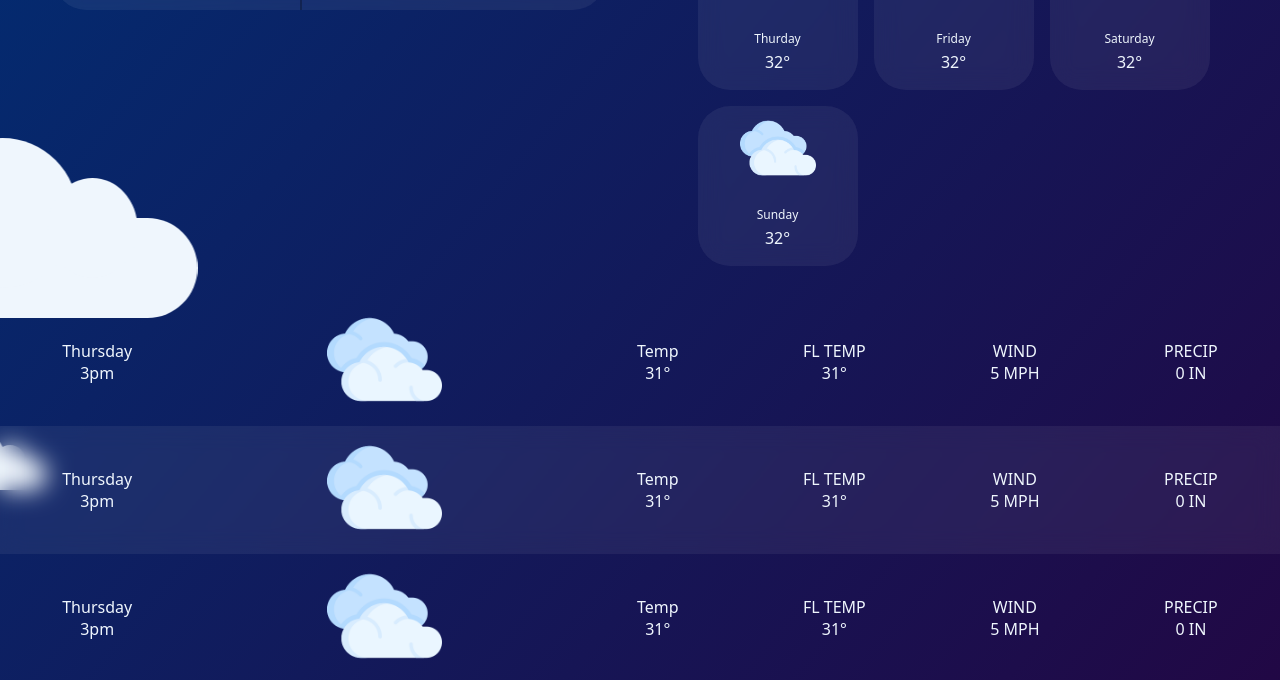
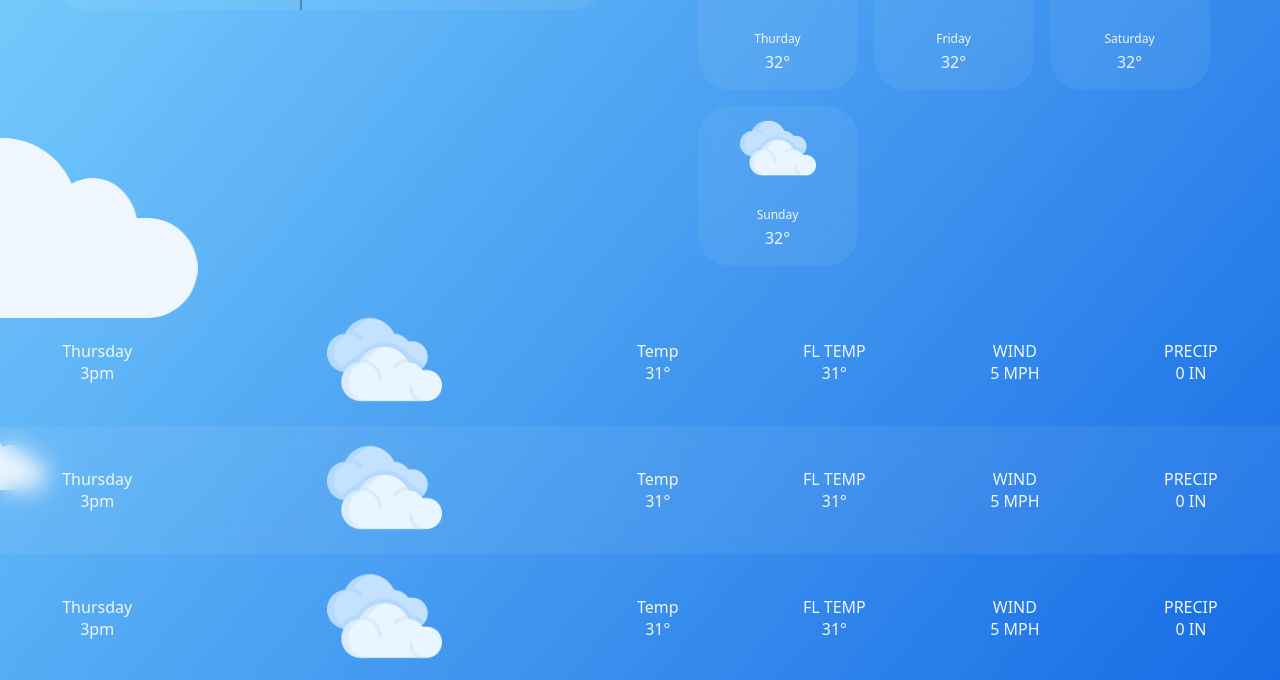
Before and after one commit to AlexNateClark/weatherapp2.0, a website built with Vite: page index.html in a window 1280 px wide. Shown: the part 342-1022 px from the top of the page. Built offline with nearby package versions, Linux system fonts and the light colour scheme; no server answers.

Commit message:
minor changes

```diff
--- a/static/css/style.css
+++ b/static/css/style.css
@@ -20,7 +20,7 @@ body{
   font-family: system-ui;
   background-repeat: no-repeat;
   background-size: cover;
-  background-image: var(--nighttime)
+  background-image: var(--daytime)
 }
 
 /* BACKGROUNDS BASED ON TIME OF DAY  */
```
